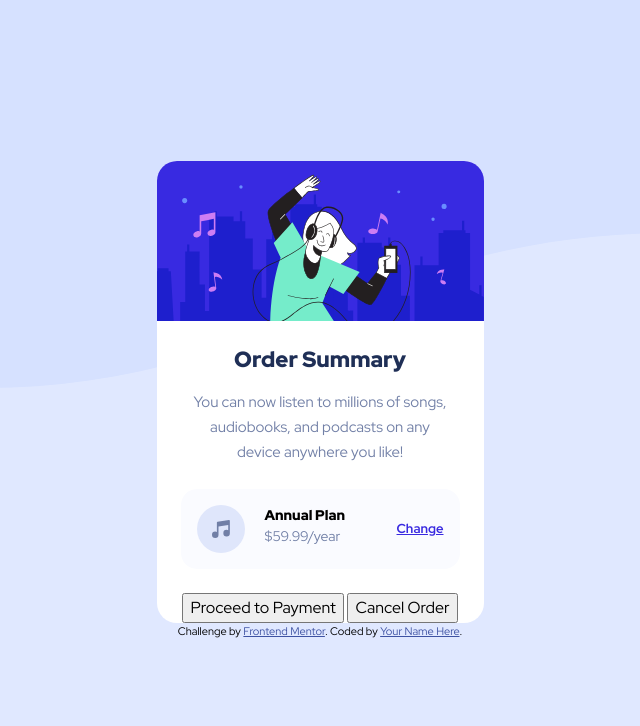
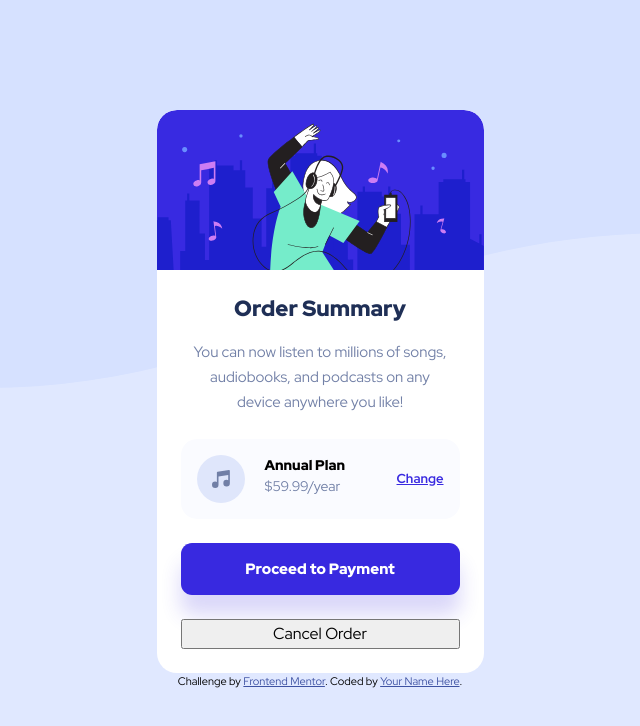
Before and after one commit to Chakarbits/Order-Summary-Component, a plain HTML site: page index.html in a window 1280 px wide. Shown: the whole page, without its empty margins (320-960 px from the left). Drawn offline with Linux system fonts and the light colour scheme.

Commit message:
Primary Button

```diff
--- a/css/style.css
+++ b/css/style.css
@@ -119,6 +119,7 @@ figure {
   border-radius: 1.25rem;
   background: #fff;
   text-align: center;
+  overflow: hidden;
 }
 
 .order-summary-component__illustration-image {
@@ -185,3 +186,21 @@ figure {
   font-weight: var(--fw-bold);
   color: var(--color-bright-blue);
 }
+
+.btn {
+  display: block;
+  width: 17.438rem;
+  margin: 0 auto 1.5rem auto;
+}
+
+.btn--primary {
+  padding-top: 0.938rem;
+  padding-bottom: 0.938rem;
+  color: hsla(0, 0%, 100%, 1);
+  border-radius: 0.6875rem;
+  border: none;
+  background: var(--color-bright-blue);
+  font-weight: var(--fw-black);
+  font-size: 0.938rem;
+  box-shadow: 0 1.25rem 1.25rem 0 rgba(56, 42, 225, 0.19);
+}
--- a/index.html
+++ b/index.html
@@ -64,8 +64,8 @@
 
           <a href="#" class="">Change</a>
         </div>
-        <button>Proceed to Payment</button>
-        <button>Cancel Order</button>
+        <button class="btn btn--primary">Proceed to Payment</button>
+        <button class="btn btn--Secondary">Cancel Order</button>
       </article>
     </main>
 
```
